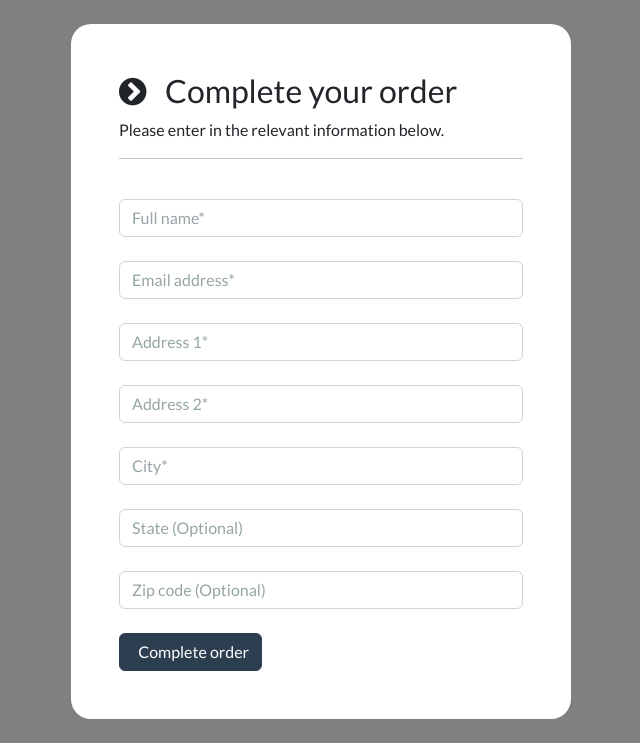
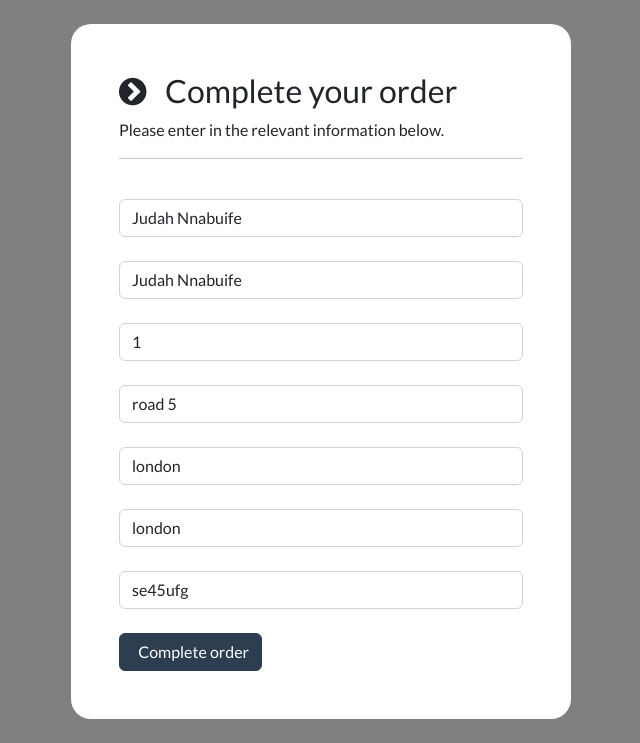
Before and after one commit to gozygreg/buisness, a Django app: template ecommerse/payment/templates/payment/checkout.html in a window 1280 px wide. Shown: the part 72-815 px from the top of the page, without its empty margins (319-959 px from the left). Run offline with Django 3.2, Linux system fonts and the light colour scheme; the template is opened without the code that fills it: values that come from a table or form of the project are taken from there, others are empty; data comes from the database, SQL or seed files in the repository; both versions use the stored data as it was after the commit; some libraries are stand-ins or nearby versions.

Commit message:
Build checkout functionality

```diff
--- a/ecommerse/payment/templates/payment/checkout.html
+++ b/ecommerse/payment/templates/payment/checkout.html
@@ -1,137 +1,67 @@
-
 {% include "store/base.html" %}
 
-
 {% load static %}
-
 
 {% block content %}
 
 <style>
-
-    body
-    {
-
+    body {
         background-color: gray;
-
     }
-
-
 </style>
 
-
 <body>
-
     <br>
-
     <div class="container bg-white shadow-md p-5" style="width:500px; border-radius:20px;">
-
         <form id="form">
-
             <div>
-
                 <h3> <i class="fa fa-chevron-circle-right" aria-hidden="true"></i> &nbsp; Complete your order </h3>
-
                 <p> Please enter in the relevant information below. </p>
-
-
-
                 <hr>
-
                 <br>
-
                 <div class="form-field">
-
-                        <input class="form-control validate" id="name" type="text" placeholder="Full name*" autocomplete="off" value="" required>
-
+                    <input class="form-control validate" id="name" type="text" placeholder="Full name*"
+                        autocomplete="off" value="{{ shipping.full_name }}" required>
                 </div>
-
-
                 <br>
-
-
                 <div class="form-field">
-
-                        <input class="form-control validate" id="email" type="email" placeholder="Email address*" autocomplete="off" value="" required>
-
+                    <input class="form-control validate" id="email" type="email" placeholder="Email address*"
+                        autocomplete="off" value="{{ shipping.full_name }}" required>
                 </div>
-
-
                 <br>
-
-
                 <div class="form-field">
-
-                        <input class="form-control validate" id="address1" type="text" placeholder="Address 1*" autocomplete="off" value="" required>
-
+                    <input class="form-control validate" id="address1" type="text" placeholder="Address 1*"
+                        autocomplete="off" value="{{ shipping.address1 }}" required>
                 </div>
-
-
                 <br>
-
-
                 <div class="form-field">
-
-                        <input class="form-control validate" id="address2" type="text" placeholder="Address 2*" autocomplete="off" value="" required>
-
+                    <input class="form-control validate" id="address2" type="text" placeholder="Address 2*"
+                        autocomplete="off" value="{{ shipping.address2 }}" required>
                 </div>
-
-
                 <br>
-
-
                 <div class="form-field">
-
-                        <input class="form-control validate" id="city" type="text" placeholder="City*" autocomplete="off" value="" required>
-
+                    <input class="form-control validate" id="city" type="text" placeholder="City*" autocomplete="off"
+                        value="{{ shipping.city }}" required>
                 </div>
-
-
                 <br>
-
-
                 <div class="form-field">
-
-                        <input class="form-control" id="state" type="text" placeholder="State (Optional)" autocomplete="off" value="">
-
+                    <input class="form-control" id="state" type="text" placeholder="State (Optional)" autocomplete="off"
+                        value="{{ shipping.state }}">
                 </div>
-
-
                 <br>
-
-
                 <div class="form-field">
-
-                        <input class="form-control" id="zipcode" type="text" placeholder="Zip code (Optional)" autocomplete="off" value="">
-
+                    <input class="form-control" id="zipcode" type="text" placeholder="postcode (Optional)"
+                        autocomplete="off" value="{{ shipping.postcode }}">
                 </div>
-
             </div>
-
             <br>
-
-
-
-               <button id="complete-order" type="submit" class="btn btn-primary navbar-btn text-white"> &nbsp; Complete order </button>
-
-
+            <button id="complete-order" type="submit" class="btn btn-primary navbar-btn text-white"> &nbsp; Complete
+                order </button>
             <br>
-
-
-
-
         </form>
-
-
     </div>
-
-
-
     <br>
-
-
 </body>
-
 
 <!-- Ajax integration -->
 
```
Also changed, not shown: ecommerse/payment/views.py (+14 -1 lines), ecommerse/db.sqlite3. Lines whose indentation alone changed are shown as unchanged.
